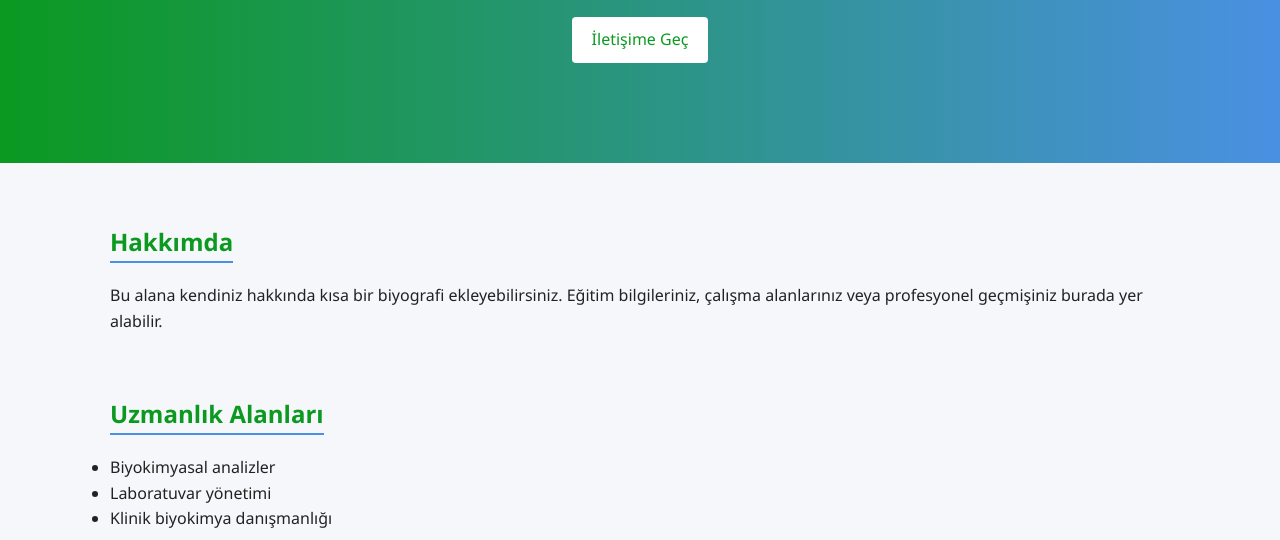
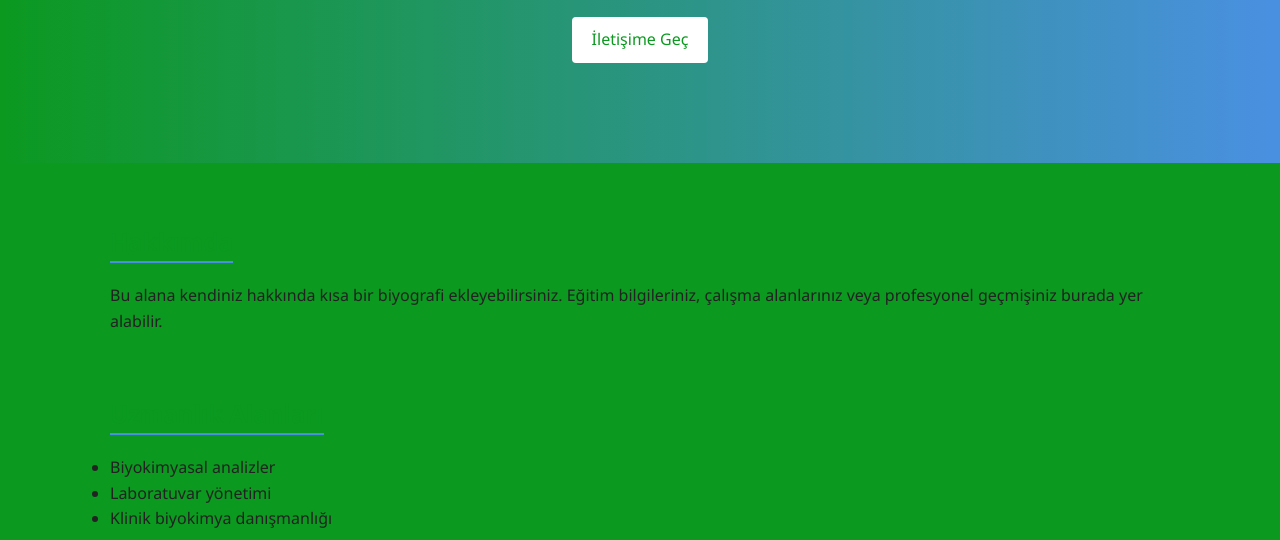
Before and after one commit to yasarnarli/Dr-Belkis-NARLI, a plain HTML site: page index.html in a window 1280 px wide. Shown: the part 260-800 px from the top of the page. Drawn offline with Linux system fonts and the light colour scheme.

Commit message:
Change body background color to secondary
Updated body background color to use secondary color.

```diff
--- a/style.css
+++ b/style.css
@@ -14,7 +14,7 @@
 }
 
 body {
-    background-color: var(--light);
+    background-color: var(--secondary);
     color: var(--dark);
     line-height: 1.6;
 }
```
